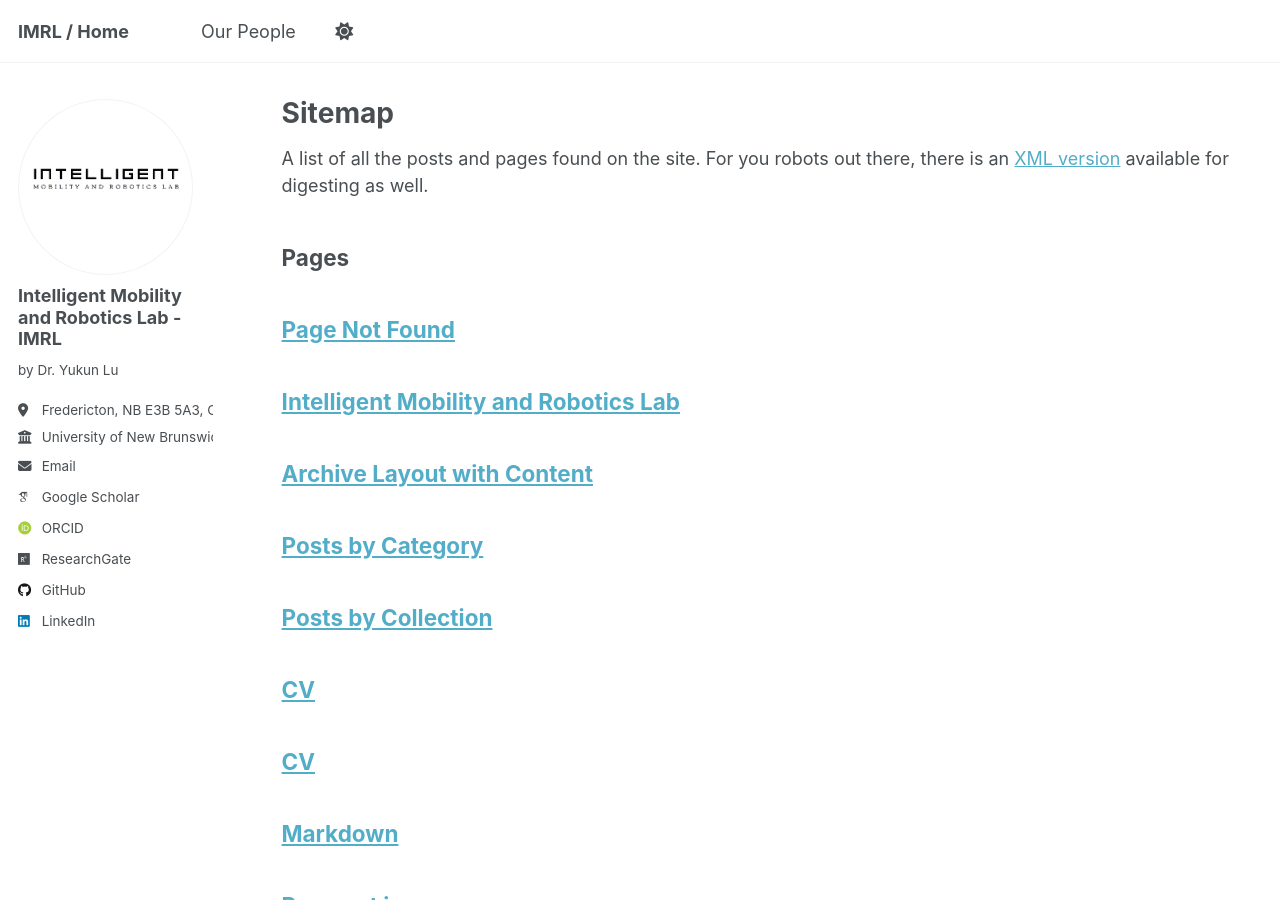
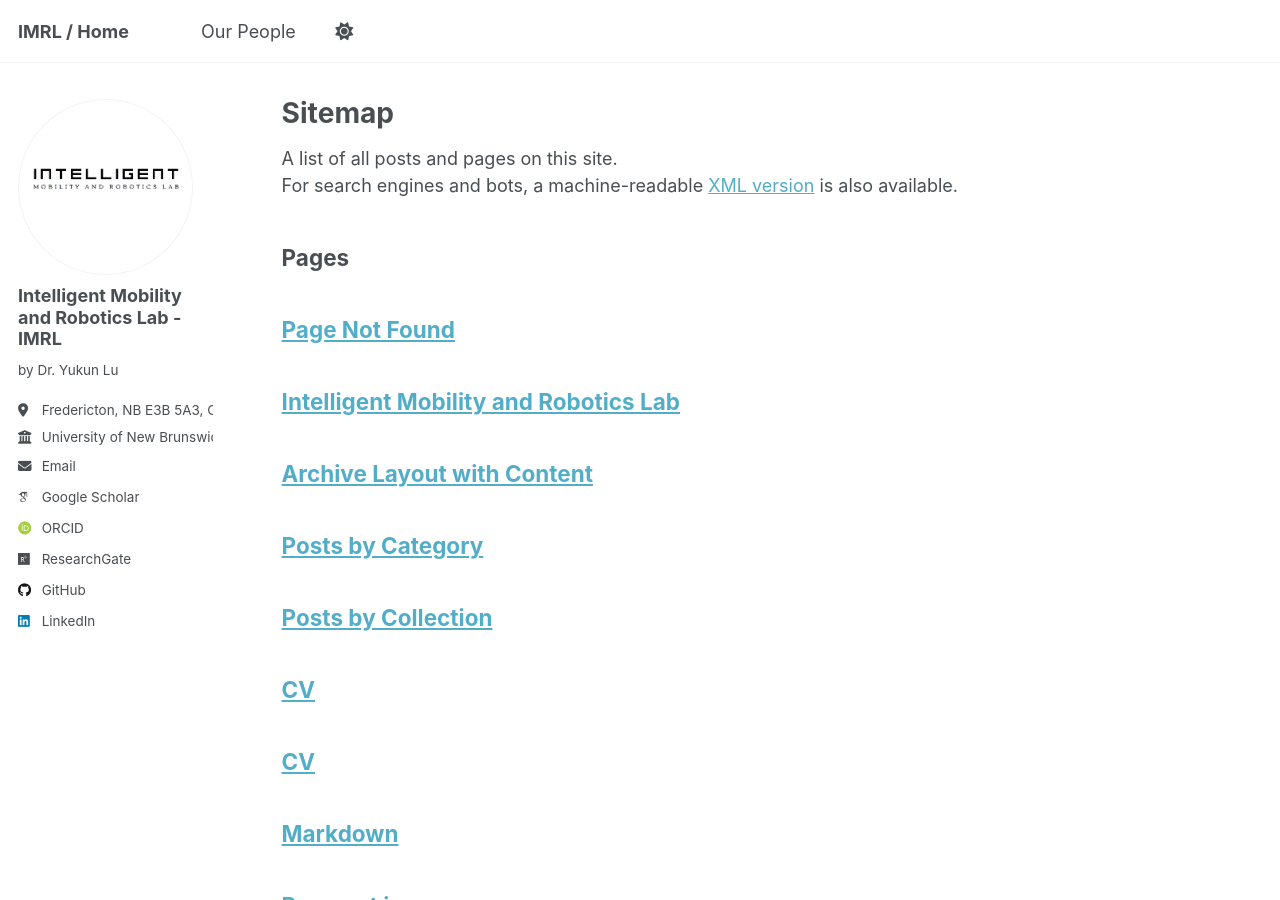
Before and after one commit to IMRL2025/IMRL2025.github.io, a Jekyll site: the page built from _pages/sitemap.md, in a window 1280 px wide and 900 px high. Built offline with Jekyll 4.4.1, drawn with Linux system fonts in a browser that asks for light colours; some web fonts are replaced.

Commit message:
Update sitemap.md

```diff
--- a/_pages/sitemap.md
+++ b/_pages/sitemap.md
@@ -7,7 +7,8 @@ author_profile: true
 
 {% include base_path %}
 
-A list of all the posts and pages found on the site. For you robots out there, there is an [XML version]({{ base_path }}/sitemap.xml) available for digesting as well.
+A list of all posts and pages on this site.
+For search engines and bots, a machine-readable [XML version]({{ base_path }}/sitemap.xml) is also available.
 
 <h2>Pages</h2>
 {% for post in site.pages %}
```
